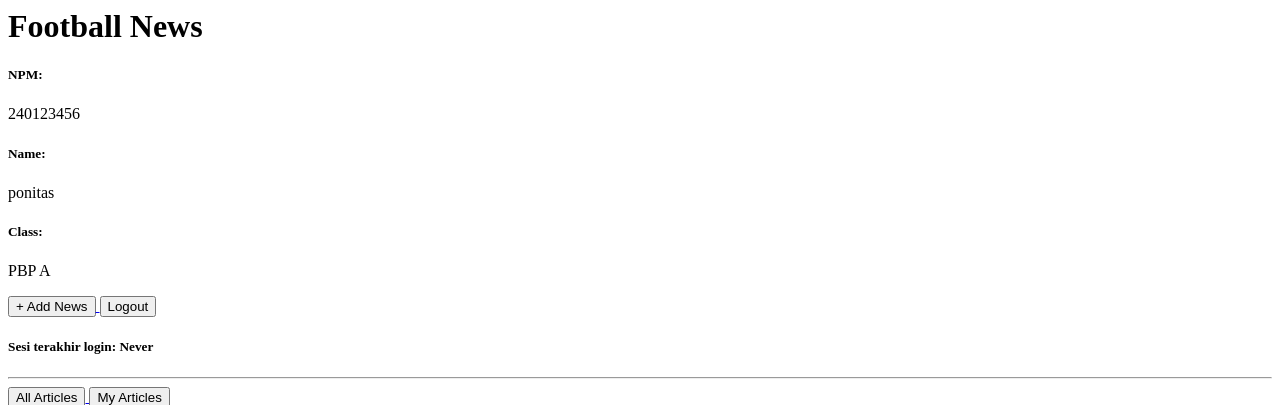
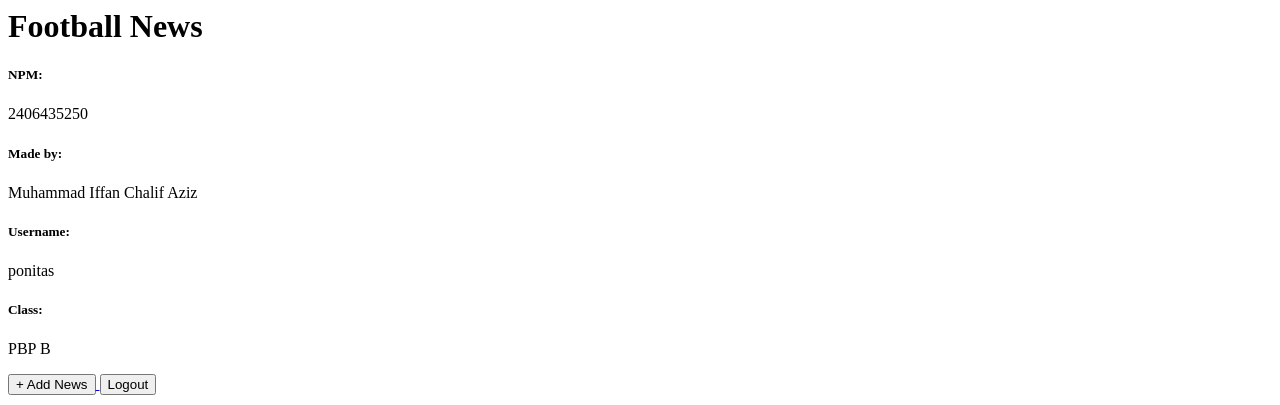
Before and after one commit to Ivanitas/football-news, a Django app: page / in a window 1280 px wide. Shown: the top 405 px of the page. Run offline with Django 5.2, Linux system fonts and the light colour scheme; a user stored in the database is signed in; data comes from the database, SQL or seed files in the repository; both versions use the stored data as it was after the commit.

Commit message:
polishing:

```diff
--- a/main/templates/main.html
+++ b/main/templates/main.html
@@ -3,8 +3,11 @@
 <h5>NPM: </h5>
 <p>{{ npm }}</p>
 
-<h5>Name:</h5>
+<h5>Made by:</h5>
 <p>{{ name }}</p>
+
+<h5>Username:</h5>
+<p>{{ username }}</p>
 
 <h5>Class:</h5>
 <p>{{ class }}</p>
--- a/main/views.py
+++ b/main/views.py
@@ -88,9 +88,10 @@ def show_main(request):
         news_list = News.objects.filter(user=request.user)
 
     context = {
-        'npm': '240123456',
-        'name': request.user.username,
-        'class': 'PBP A',
+        'npm': '2406435250',
+        'name' : 'Muhammad Iffan Chalif Aziz',
+        'username': request.user.username,
+        'class': 'PBP B',
         'news_list': news_list,
         'last_login': request.COOKIES.get('last_login', 'Never')
     }
```
Also changed, not shown: db.sqlite3, main/migrations/0002_news_user.py (added).
